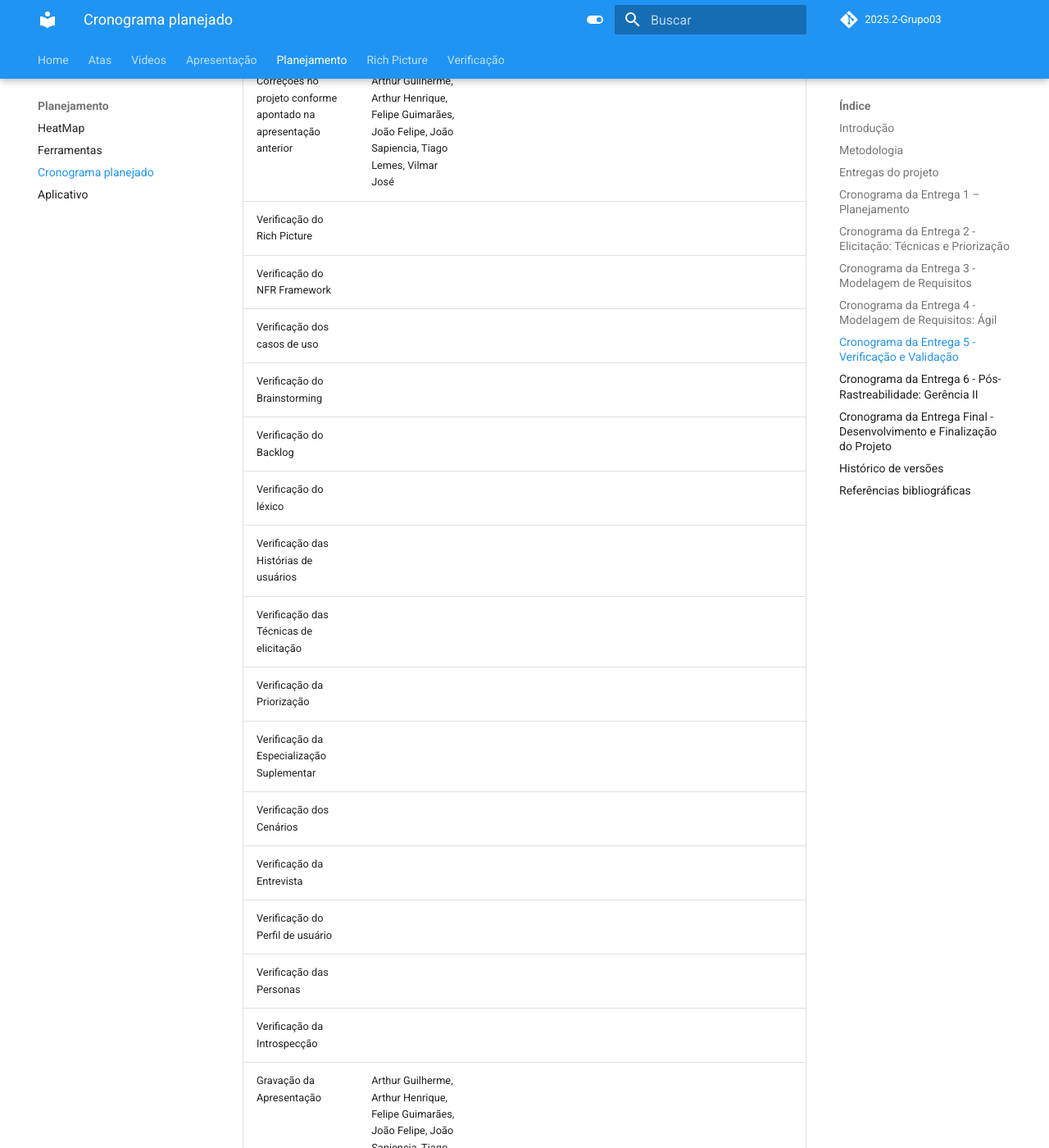
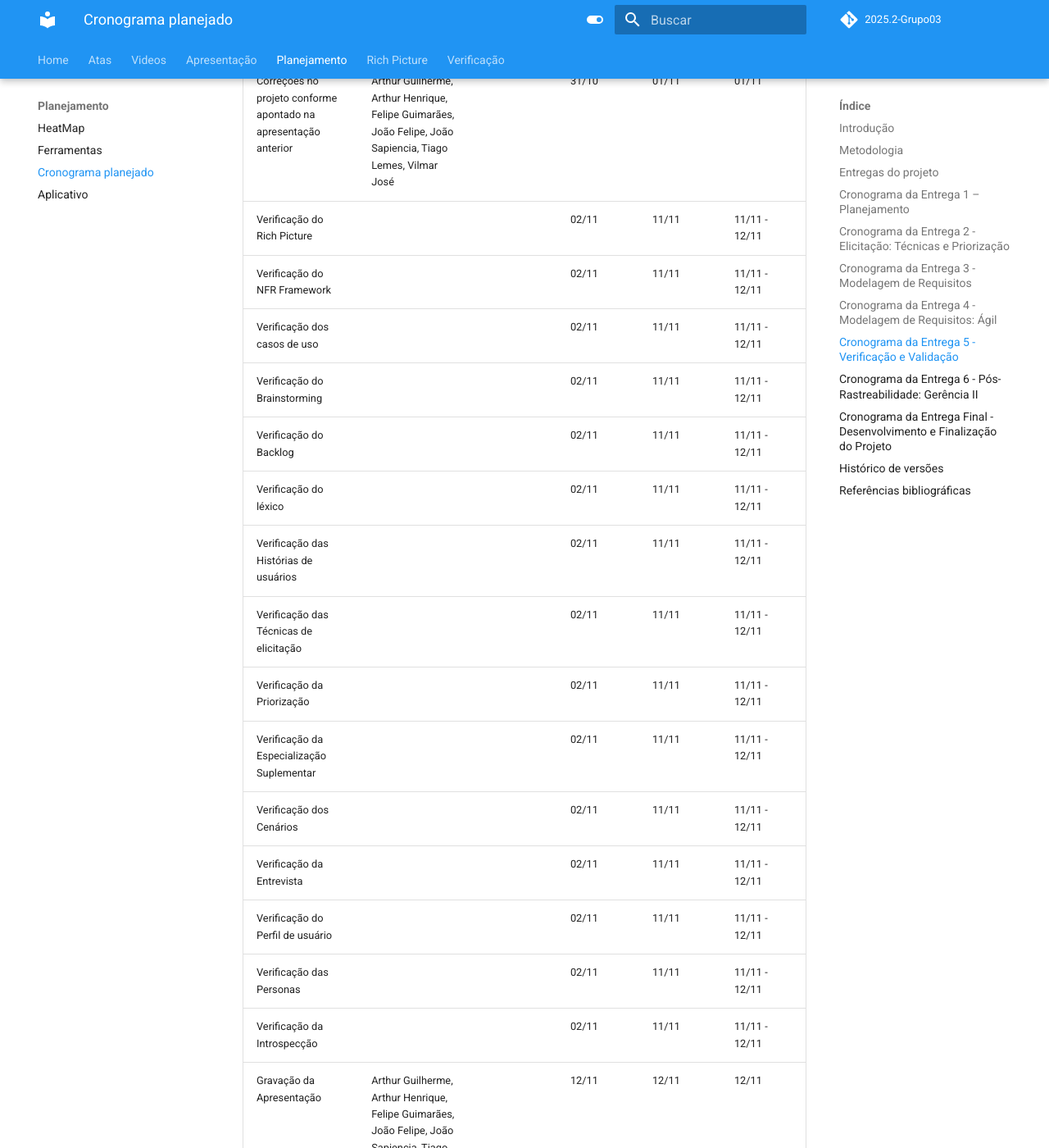
Before and after one commit to Requisitos-de-Software/2025.2-Grupo03, an MkDocs documentation site: the page built from docs/Planejamento/cronograma_planejado.md, in a window 1280 px wide and 1400 px high, scrolled down 7192 px. Shown: the whole window at 82% size. Built offline with MkDocs 1.6.1 and Material for MkDocs 9.7.7, drawn with Linux system fonts in a browser that asks for light colours; comment, search, counter and statistics services are not loaded; some of the changed text lies outside the part shown.

Commit message:
Incremento das datas do cronograma planejado

```diff
--- a/docs/Planejamento/cronograma_planejado.md
+++ b/docs/Planejamento/cronograma_planejado.md
@@ -58,19 +58,18 @@ O cronograma planejado foi baseado nas datas oficiais do [plano de ensino](https
 
 | **Título** | **Autor(es)** | **Revisor(es)** | **Início** | **Prazo** | **Período de revisão** |
 |----------|-------------|-----------|----------|---------|----------------------|
-| Definição de equipe e responsabilidades | Vilmar José | | 08/09 | 09/09 | 08/09 - 09/09 |
-| Definição das ferramentas do projeto | | | | | |
-| Estruturação do repositório e documentação inicial | Felipe Guimarães, João Sapiencia | | | | |
-| Definição de escopo e objetivos | | | | | |
-| Elaboração do cronograma planejado detalhado | Vilmar José | | 08/09 | 09/09 | 08/09 - 09/09 |
-| Elaboração do cronograma executado detalhado | Vilmar José | | 08/09 | 09/09 | 08/09 - 09/09 |
-| Criação da Lista de Verificação | Tiago Lemes, Vilmar José | Arthur Henrique | 08/08 | 09/09 | 08/09 - 09/09 |
-| Rich Picture do projeto | Arthur Guilherme, Tiago Lemes | | | | |
-| Gravação da Apresentação | Arthur Guilherme, Arthur Henrique, Felipe Guimarães, João Felipe, João Sapiencia, Tiago Lemes, Vilmar José | | | | |
-| Gravação da inspeção do grupo +1 | | | | | |
-| Envio da entrega | | | | | |
-| Check List de entrega | | | | | |
-
+| Definição de equipe e responsabilidades | Vilmar José | | 04/09 | 09/09 | 08/09 - 09/09 |
+| Definição das ferramentas do projeto | | | 04/09 | 08/09 | 08/09 - 09/09 |
+| Estruturação do repositório e documentação inicial | Felipe Guimarães, João Sapiencia | | 04/08 | 08/09 | 08/09 - 09/09 |
+| Definição de escopo e objetivos | | | 04/09 | 08/09 | 08/09 - 09/09 |
+| Elaboração do cronograma planejado detalhado | Vilmar José | | 04/09 | 08/09 | 08/09 - 09/09 |
+| Elaboração do cronograma executado detalhado | Vilmar José | | 04/09 | 08/09 | 08/09 - 09/09 |
+| Criação da Lista de Verificação | Tiago Lemes, Vilmar José | Arthur Henrique | 04/08 | 08/09 | 08/09 - 09/09 |
+| Rich Picture do projeto | Arthur Guilherme, Tiago Lemes | | 04/09 | 08/09 | 08/09 - 09/09 |
+| Gravação da Apresentação | Arthur Guilherme, Arthur Henrique, Felipe Guimarães, João Felipe, João Sapiencia, Tiago Lemes, Vilmar José | | 04/09 | 08/09 | 08/09 - 09/09 |
+| Gravação da inspeção do grupo +1 | | | 10/09 | 10/09 | 10/09 |
+| Envio da entrega | | | 09/09 | 09/09 | 09/09 |
+| Check List de entrega | | | 04/09 | 08/09 | 08/09 - 09/09 |
 
 <div align="center"><strong>Autoria de <a href="https://github.com/VilmarFagundes">Vilmar José Fagundes</a></strong></div>
 
@@ -80,20 +79,20 @@ O cronograma planejado foi baseado nas datas oficiais do [plano de ensino](https
 
 | **Título** | **Autor(es)** | **Revisor(es)** | **Início** | **Prazo** | **Período de revisão** |
 |----------|-------------|-----------|----------|---------|----------------------|
-| Correções no projeto conforme apontado na apresentação anterior | Arthur Guilherme, Arthur Henrique, Felipe Guimarães, João Felipe, João Sapiencia, Tiago Lemes, Vilmar José | | | | |
-| Criação de Perfis dos usuários | | | | | |
-| Criação de Personas | | | | | |
-| Elicitação de requisitos: Questionário | | | | | |
-| Elicitação de requisitos: Introspecção | | | | | |
-| Elicitação de requisitos: Brainstorming | | | | | |
-| Elicitação de requisitos: Entrevista | | | | | |
-| Elicitação de requisitos: Glossário | | | | | |
-| Priorização de requisitos: "First Thing First" e "Three level scale" | | | | | |
-| Priorização de requisitos: "MoSCoW" e "100 Dólares" | | | | | |
-| Gravação da Apresentação | Arthur Guilherme, Arthur Henrique, Felipe Guimarães, João Felipe, João Sapiencia, Tiago Lemes, Vilmar José | | | | |
-| Gravação da inspeção do grupo +1 | | | | | |
-| Envio da entrega | | | | | |
-| Check List de entrega | | | | | |
+| Correções no projeto conforme apontado na apresentação anterior | Arthur Guilherme, Arthur Henrique, Felipe Guimarães, João Felipe, João Sapiencia, Tiago Lemes, Vilmar José | | 12/09 | 15/09 | 15/09 - 16/09 |
+| Criação de Perfis dos usuários | | | 16/09 | 28/09 | 28/09 - 29/09 |
+| Criação de Personas | | | 16/09 | 28/09 | 28/09 - 29/09 |
+| Elicitação de requisitos: Questionário | | | 16/09 | 28/09 | 28/09 - 29/09 |
+| Elicitação de requisitos: Introspecção | | | 16/09 | 28/09 | 28/09 - 29/09 |
+| Elicitação de requisitos: Brainstorming | | | 16/09 | 28/09 | 28/09 - 29/09 |
+| Elicitação de requisitos: Entrevista | | | 16/09 | 28/09 | 28/09 - 29/09 |
+| Elicitação de requisitos: Glossário | | | 16/09 | 28/09 | 28/09 - 29/09 |
+| Priorização de requisitos: "First Thing First" e "Three level scale" | | | 16/09 | 28/09 | 28/09 - 29/09 |
+| Priorização de requisitos: "MoSCoW" e "100 Dólares" | | | 16/09 | 28/09 | 28/09 - 29/09 |
+| Gravação da Apresentação | Arthur Guilherme, Arthur Henrique, Felipe Guimarães, João Felipe, João Sapiencia, Tiago Lemes, Vilmar José | |  16/09 | 28/09 | 28/09 - 29/09 |
+| Gravação da inspeção do grupo +1 | | | 01/10 | 01/10 | 01/10 |
+| Envio da entrega | | | 30/09 | 30/09 | 30/09 |
+| Check List de entrega | | | 30/09 | 30/09 | 30/09 |
 
 <div align="center"><strong>Autoria de <a href="https://github.com/VilmarFagundes">Vilmar José Fagundes</a></strong></div>
 
@@ -103,15 +102,15 @@ O cronograma planejado foi baseado nas datas oficiais do [plano de ensino](https
 
 | **Título** | **Autor(es)** | **Revisor(es)** | **Início** | **Prazo** | **Período de revisão** |
 |----------|-------------|-----------|----------|---------|----------------------|
-| Correções no projeto conforme apontado na apresentação anterior | Arthur Guilherme, Arthur Henrique, Felipe Guimarães, João Felipe, João Sapiencia, Tiago Lemes, Vilmar José | | | | |
-| Modelagem de requisitos: Cenário | | | | | |
-| Modelagem de requisitos: Légico | | | | | |
-| Modelagem de requisitos: Use Case | | | | | |
-| Modelagem de requisitos: Especificação suplementar | | | | | |
-| Gravação da Apresentação | Arthur Guilherme, Arthur Henrique, Felipe Guimarães, João Felipe, João Sapiencia, Tiago Lemes, Vilmar José | | | | |
-| Gravação da inspeção do grupo +1 | | | | | |
-| Envio da entrega | | | | | |
-| Check List de entrega | | | | | |
+| Correções no projeto conforme apontado na apresentação anterior | Arthur Guilherme, Arthur Henrique, Felipe Guimarães, João Felipe, João Sapiencia, Tiago Lemes, Vilmar José | | 03/10 | 06/10 | 06/10 - 07/10 |
+| Modelagem de requisitos: Cenário | | | 08/10 | 11/10 | 11/10 - 12/10 |
+| Modelagem de requisitos: Légico | | | 08/10 | 11/10 | 11/10 - 12/10 |
+| Modelagem de requisitos: Use Case | | | 08/10 | 11/10 | 11/10 - 12/10 |
+| Modelagem de requisitos: Especificação suplementar | | | 08/10 | 11/10 | 11/10 - 12/10 |
+| Gravação da Apresentação | Arthur Guilherme, Arthur Henrique, Felipe Guimarães, João Felipe, João Sapiencia, Tiago Lemes, Vilmar José | | 12/10 | 12/10 | 12/10 |
+| Gravação da inspeção do grupo +1 | | | 13/10 | 13/10 | 13/10 |
+| Envio da entrega | | | 12/10 | 12/10 | 12/10 |
+| Check List de entrega | | | 12/10 | 12/10 | 12/10 |
 
 <div align="center"><strong>Autoria de <a href="https://github.com/VilmarFagundes">Vilmar José Fagundes</a></strong></div>
 
@@ -121,14 +120,14 @@ O cronograma planejado foi baseado nas datas oficiais do [plano de ensino](https
 
 | **Título** | **Autor(es)** | **Revisor(es)** | **Início** | **Prazo** | **Período de revisão** |
 |----------|-------------|-----------|----------|---------|----------------------|
-| Correções no projeto conforme apontado na apresentação anterior | Arthur Guilherme, Arthur Henrique, Felipe Guimarães, João Felipe, João Sapiencia, Tiago Lemes, Vilmar José | | | | |
-| Modelagem de requisitos - Ágil: Histórias do usuário | | | | | |
-| Modelagem de requisitos - Ágil: Backlog | | | | | |
-| Modelagem de requisitos - Ágil: NFR Framework | | | | | |
-| Gravação da Apresentação | Arthur Guilherme, Arthur Henrique, Felipe Guimarães, João Felipe, João Sapiencia, Tiago Lemes, Vilmar José | | | | |
-| Gravação da inspeção do grupo +1 | | | | | |
-| Envio da entrega | | | | | |
-| Check List de entrega | | | | | |
+| Correções no projeto conforme apontado na apresentação anterior | Arthur Guilherme, Arthur Henrique, Felipe Guimarães, João Felipe, João Sapiencia, Tiago Lemes, Vilmar José | | 15/10 | 16/10 | 16/10 - 17/10 |
+| Modelagem de requisitos - Ágil: Histórias do usuário | | | 18/10 | 20/10 | 20/10 - 21/10 |
+| Modelagem de requisitos - Ágil: Backlog | | | 18/10 | 20/10 | 20/10 - 21/10 |
+| Modelagem de requisitos - Ágil: NFR Framework | | | 18/10 | 20/10 | 20/10 - 21/10 |
+| Gravação da Apresentação | Arthur Guilherme, Arthur Henrique, Felipe Guimarães, João Felipe, João Sapiencia, Tiago Lemes, Vilmar José | | 21/10 | 21/10 | 21/10 |
+| Gravação da inspeção do grupo +1 | | | 22/10 | 22/10 | 22/10 |
+| Envio da entrega | | | 21/10 | 21/10 | 21/10 |
+| Check List de entrega | | | 21/10 | 21/10 | 21/10 |
 
 <div align="center"><strong>Autoria de <a href="https://github.com/VilmarFagundes">Vilmar José Fagundes</a></strong></div>
 
@@ -138,26 +137,25 @@ O cronograma planejado foi baseado nas datas oficiais do [plano de ensino](https
 
 | **Título** | **Autor(es)** | **Revisor(es)** | **Início** | **Prazo** | **Período de revisão** |
 |----------|-------------|-----------|----------|---------|----------------------|
-| Correções no projeto conforme apontado na apresentação anterior | Arthur Guilherme, Arthur Henrique, Felipe Guimarães, João Felipe, João Sapiencia, Tiago Lemes, Vilmar José | | | | |
-| Verificação do Rich Picture | | | | | |
-| Verificação do NFR Framework | | | | | |
-| Verificação dos casos de uso | | | | | |
-| Verificação do Brainstorming | | | | | |
-| Verificação do Backlog | | | | | |
-| Verificação do léxico | | | | | |
-| Verificação das Histórias de usuários | | | | | |
-| Verificação das Técnicas de elicitação | | | | | |
-| Verificação da Priorização | | | | | |
-| Verificação da Especialização Suplementar | | | | | |
-| Verificação dos Cenários | | | | | |
-| Verificação da Entrevista | | | | | |
-| Verificação do Perfil de usuário | | | | | |
-| Verificação das Personas | | | | | |
-| Verificação da Introspecção | | | | | |
-| Gravação da Apresentação | Arthur Guilherme, Arthur Henrique, Felipe Guimarães, João Felipe, João Sapiencia, Tiago Lemes, Vilmar José | | | | |
-| Gravação da inspeção do grupo +1 | | | | | |
-| Envio da entrega | | | | | |
-| Check List de entrega | | | | | |
+| Correções no projeto conforme apontado na apresentação anterior | Arthur Guilherme, Arthur Henrique, Felipe Guimarães, João Felipe, João Sapiencia, Tiago Lemes, Vilmar José | | 31/10 | 01/11 | 01/11 |
+| Verificação do Rich Picture | | | 02/11 | 11/11 | 11/11 - 12/11 |
+| Verificação do NFR Framework | | | 02/11 | 11/11 | 11/11 - 12/11 |
+| Verificação dos casos de uso | | | 02/11 | 11/11 | 11/11 - 12/11 |
+| Verificação do Brainstorming | | | 02/11 | 11/11 | 11/11 - 12/11 |
+| Verificação do Backlog | | | 02/11 | 11/11 | 11/11 - 12/11 |
+| Verificação do léxico | | | 02/11 | 11/11 | 11/11 - 12/11 |
+| Verificação das Histórias de usuários | | | 02/11 | 11/11 | 11/11 - 12/11 |
+| Verificação das Técnicas de elicitação | | | 02/11 | 11/11 | 11/11 - 12/11 |
+| Verificação da Priorização | | | 02/11 | 11/11 | 11/11 - 12/11 |
+| Verificação da Especialização Suplementar | | | 02/11 | 11/11 | 11/11 - 12/11 |
+| Verificação dos Cenários | | | 02/11 | 11/11 | 11/11 - 12/11 |
+| Verificação da Entrevista | | | 02/11 | 11/11 | 11/11 - 12/11 |
+| Verificação do Perfil de usuário | | | 02/11 | 11/11 | 11/11 - 12/11 |
+| Verificação das Personas | | | 02/11 | 11/11 | 11/11 - 12/11 |
+| Verificação da Introspecção | | | 02/11 | 11/11 | 11/11 - 12/11 |
+| Gravação da Apresentação | Arthur Guilherme, Arthur Henrique, Felipe Guimarães, João Felipe, João Sapiencia, Tiago Lemes, Vilmar José | | 12/11 | 12/11 | 12/11 |
+| Envio da entrega | | | 12/11 | 12/11 | 12/11 |
+| Check List de entrega | | | 12/11 | 12/11 | 12/11 |
 
 <div align="center"><strong>Autoria de <a href="https://github.com/VilmarFagundes">Vilmar José Fagundes</a></strong></div>
 
@@ -168,14 +166,14 @@ O cronograma planejado foi baseado nas datas oficiais do [plano de ensino](https
 
 | **Título** | **Autor(es)** | **Revisor(es)** | **Início** | **Prazo** | **Período de revisão** |
 |----------|-------------|-----------|----------|---------|----------------------|
-| Correções no projeto conforme apontado na apresentação anterior | Arthur Guilherme, Arthur Henrique, Felipe Guimarães, João Felipe, João Sapiencia, Tiago Lemes, Vilmar José | | | | |
-| Pós-rastreabilidade: Backward-form | | | | | |
-| Pós-rastreabilidade: Forward-form | | | | | |
-| Matriz de Rastreabilidade | | | | | |
-| Gravação da Apresentação | Arthur Guilherme, Arthur Henrique, Felipe Guimarães, João Felipe, João Sapiencia, Tiago Lemes, Vilmar José | | | | |
-| Gravação da inspeção do grupo +1 | | | | | |
-| Envio da entrega | | | | | |
-| Check List de entrega | | | | | |
+| Correções no projeto conforme apontado na apresentação anterior | Arthur Guilherme, Arthur Henrique, Felipe Guimarães, João Felipe, João Sapiencia, Tiago Lemes, Vilmar José | | 23/10 | 24/10 | 24/20 |
+| Pós-rastreabilidade: Backward-form | | | 26/10 | 27/10 | 27/10 - 28/10 |
+| Pós-rastreabilidade: Forward-form | | | 26/10 | 27/10 | 27/10 - 28/10 |
+| Matriz de Rastreabilidade | | | 26/10 | 27/10 | 27/10 - 28/10 |
+| Gravação da Apresentação | Arthur Guilherme, Arthur Henrique, Felipe Guimarães, João Felipe, João Sapiencia, Tiago Lemes, Vilmar José | | 28/10 | 28/10 | 28/10 |
+| Gravação da inspeção do grupo +1 | | | 29/10 | 29/10 | 29/10 |
+| Envio da entrega | | | 28/10 | 28/10 | 28/10 |
+| Check List de entrega | | | 28/10 | 28/10 | 28/10 |
 
 <div align="center"><strong>Autoria de <a href="https://github.com/VilmarFagundes">Vilmar José Fagundes</a></strong></div>
 
@@ -185,13 +183,12 @@ O cronograma planejado foi baseado nas datas oficiais do [plano de ensino](https
 
 | **Título** | **Autor(es)** | **Revisor(es)** | **Início** | **Prazo** | **Período de revisão** |
 |----------|-------------|-----------|----------|---------|----------------------|
-| Correções no projeto conforme apontado na apresentação anterior | Arthur Guilherme, Arthur Henrique, Felipe Guimarães, João Felipe, João Sapiencia, Tiago Lemes, Vilmar José | | | | |
-| Desenvolvimento do projeto final (correção e complemento) | | | | | |
-| Criação da lista de verificação | | | | | |
-| Gravação da Apresentação | Arthur Guilherme, Arthur Henrique, Felipe Guimarães, João Felipe, João Sapiencia, Tiago Lemes, Vilmar José | | | | |
-| Gravação da inspeção do grupo +1 | | | | | |
-| Envio da entrega | | | | | |
-| Check List de entrega | | | | | |
+| Correções no projeto conforme apontado na apresentação anterior | Arthur Guilherme, Arthur Henrique, Felipe Guimarães, João Felipe, João Sapiencia, Tiago Lemes, Vilmar José | | 14/11 | 15/11 | 15/11 |
+| Desenvolvimento do projeto final (correção e complemento) | | | 16/11 | 22/11 | 22/11 - 23/11 |
+| Criação da lista de verificação | | | 16/11 | 22/11 | 22/11 - 23/11 |
+| Gravação da Apresentação | Arthur Guilherme, Arthur Henrique, Felipe Guimarães, João Felipe, João Sapiencia, Tiago Lemes, Vilmar José | | 24/11 | 24/11 | 24/11 |
+| Envio da entrega | | | 24/11 | 24/11 | 24/11 |
+| Check List de entrega | | | 24/11 | 24/11 | 24/11 |
 
 <div align="center"><strong>Autoria de <a href="https://github.com/VilmarFagundes">Vilmar José Fagundes</a></strong></div>
 
```
